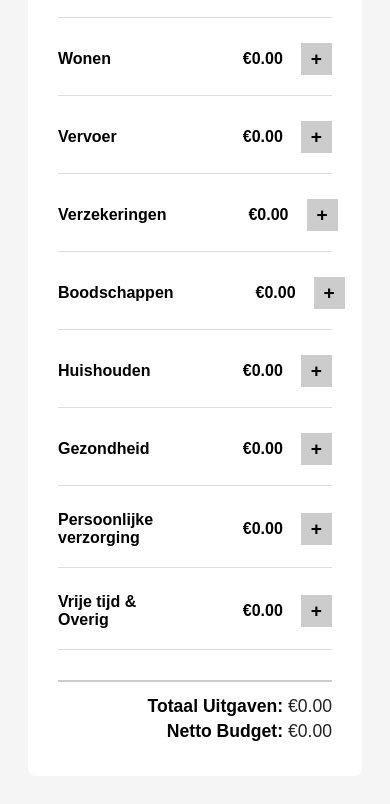
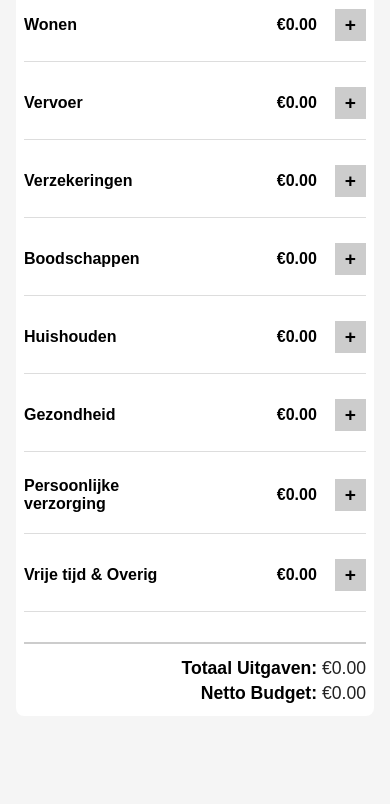
Before and after one commit to AxelB0/BudgetTracker, a website: page index.html in a window 390 px wide. Shown: the part 210-1014 px from the top of the page. After the commit the page ends 942 px from the top, so only its background shows below. Drawn offline with Linux system fonts and the light colour scheme.

Commit message:
small css changes

```diff
--- a/style.css
+++ b/style.css
@@ -112,5 +112,16 @@ button.toggle-button {
 }
 
 @media (max-width: 480px) {
-
+    body {
+        font-family: Arial, sans-serif;
+        background: #f5f5f5;
+        padding: 8px;
+    }
+    .container {
+        max-width: 100%;
+        margin: auto;
+        background: #fff;
+        padding: 8px;
+        border-radius: 8px;
+    }
 }
```
